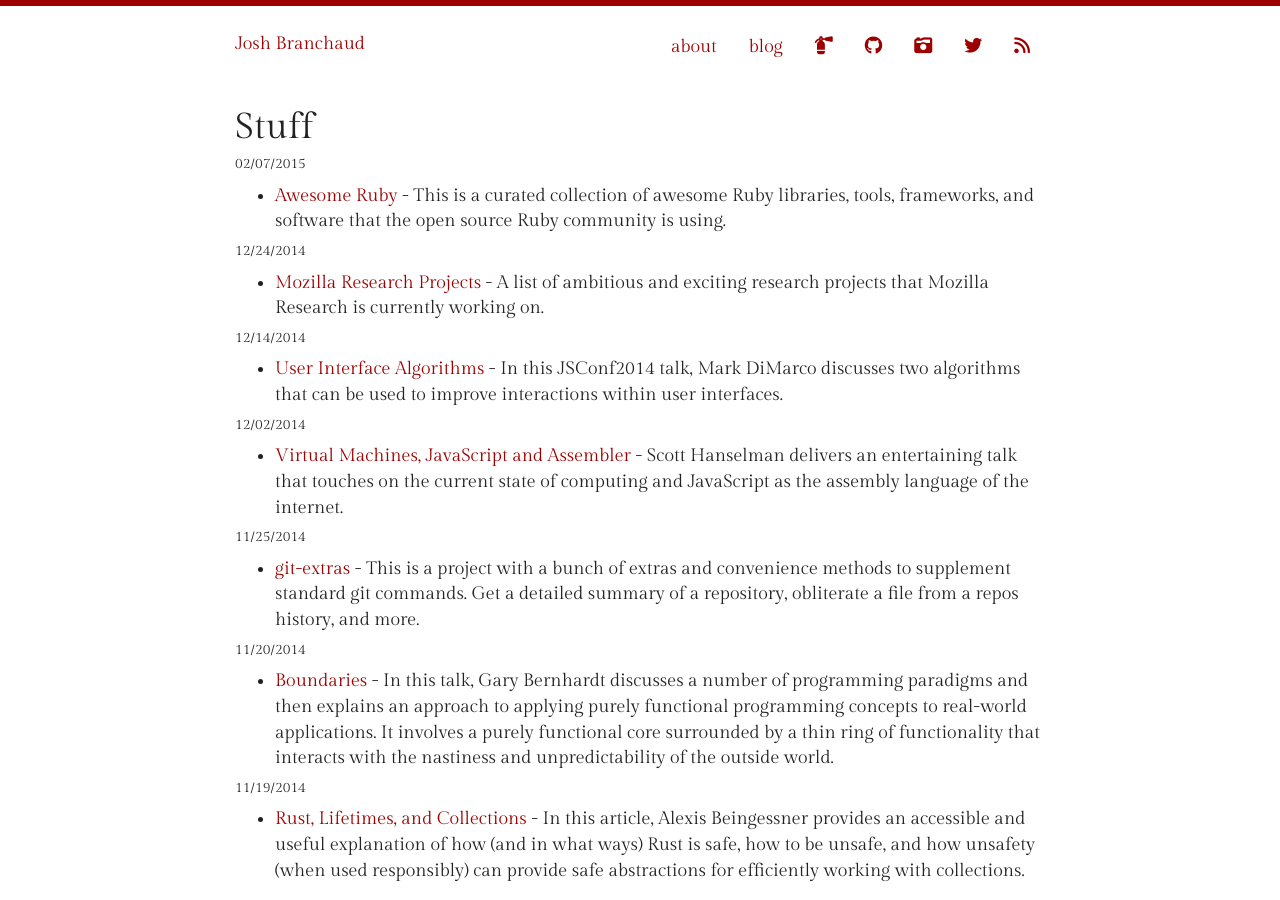
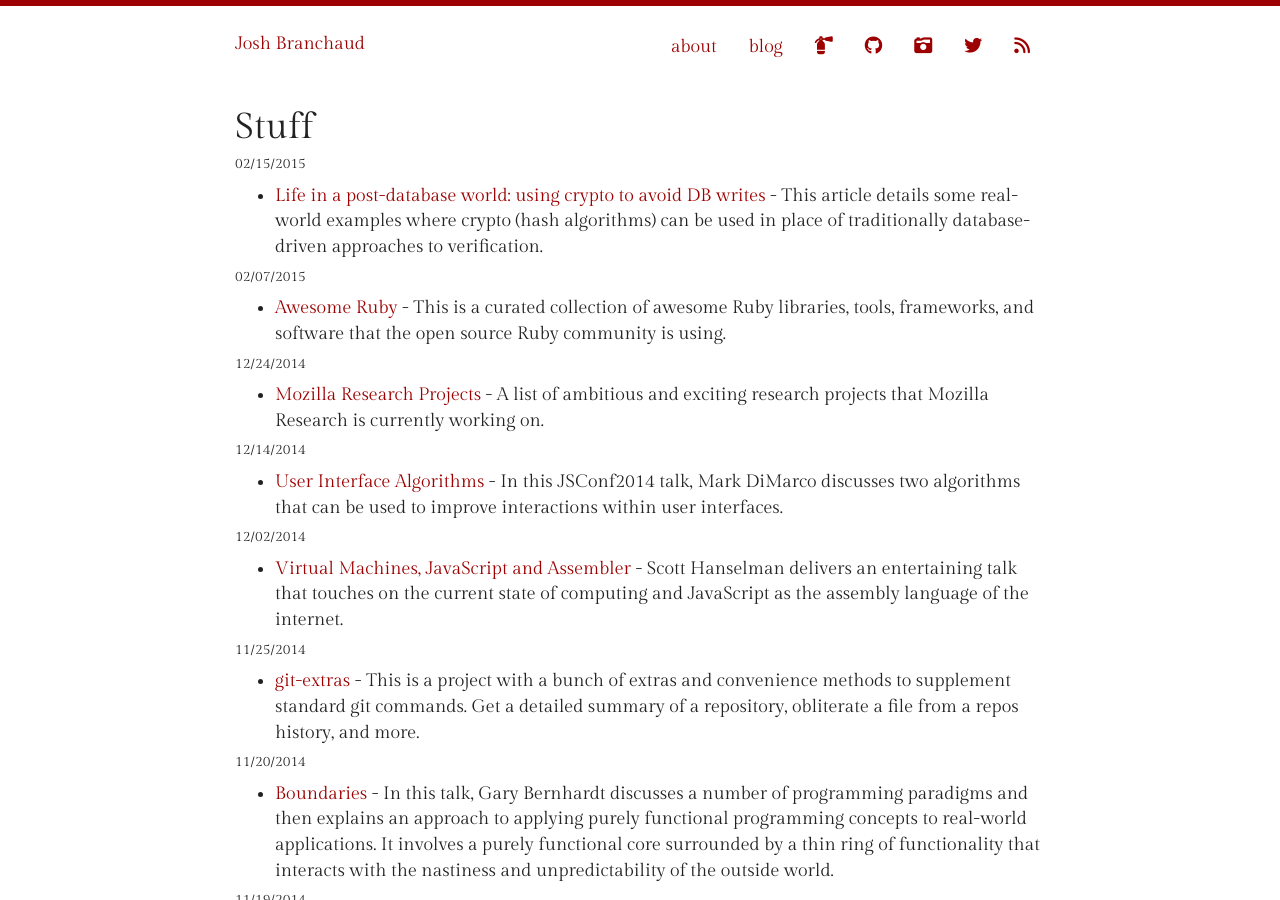
Before and after one commit to jbranchaud/blog, a Jekyll site: the page built from stuff.md, in a window 1280 px wide and 900 px high. Built offline with Jekyll 4.4.1, drawn with Linux system fonts in a browser that asks for light colours; nearby versions of some CDN libraries; library files that are not in the unit come from our copies.

Commit message:
Add an article to stuff about crypto in place of DB

```diff
--- a/stuff.md
+++ b/stuff.md
@@ -4,6 +4,13 @@
 ---
 
 # Stuff
+
+##### 02/15/2015
+
+- [Life in a post-database world: using crypto to avoid DB writes](https://neosmart.net/blog/2015/using-hmac-signatures-to-avoid-database-writes/)
+  \- This article details some real-world examples where crypto (hash
+  algorithms) can be used in place of traditionally database-driven
+  approaches to verification.
 
 ##### 02/07/2015
 
```
